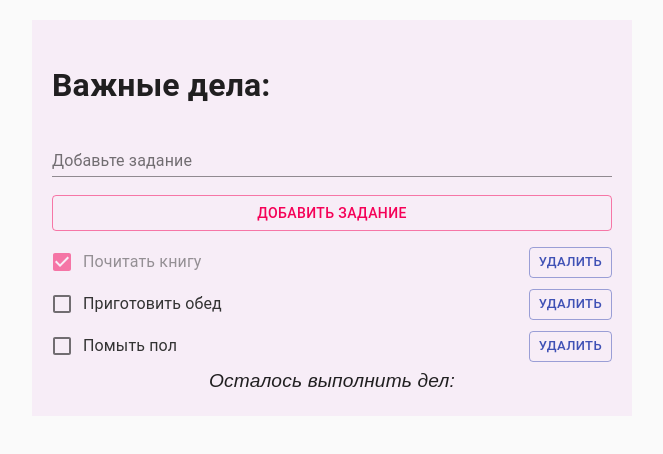
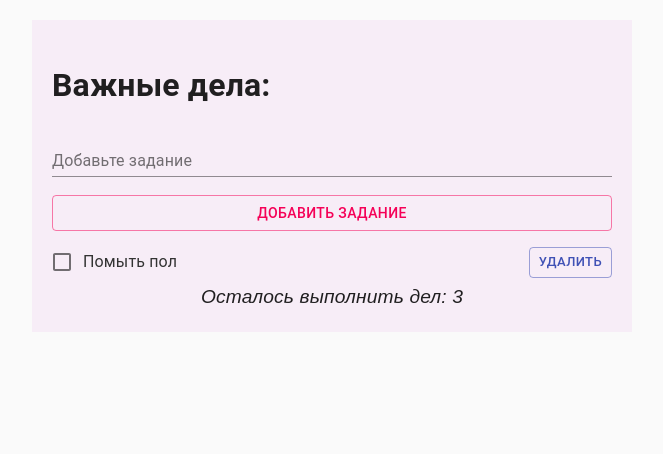
Before and after one commit to WebHeroSchool/study_react_todo, a React (Create React App) app: page / in a window 1280 px wide. Shown: the top 454 px of the page, without its empty margins (308-971 px from the left). Built offline with nearby package versions, Linux system fonts and the light colour scheme.

Commit message:
add componentDidMount, componentDidUpdate and componentWillUnmount

```diff
--- a/src/components/App/App.js
+++ b/src/components/App/App.js
@@ -13,16 +13,16 @@ import { render } from 'react-dom';
 class App extends React.Component {
   state = {
     items: [
-      {
-        value: 'Почитать книгу',
-        isDone: true,
-        id: 1
-      },
-      {
-        value: 'Приготовить обед',
-        isDone: false,
-        id: 2
-      },
+      // {
+      //   value: 'Почитать книгу',
+      //   isDone: true,
+      //   id: 1
+      // },
+      // {
+      //   value: 'Приготовить обед',
+      //   isDone: false,
+      //   id: 2
+      // },
       {
         value: 'Помыть пол',
         isDone: false,
@@ -110,7 +110,7 @@ class App extends React.Component {
           />
         </Grid>
         <Grid item xs>
-          <Footer />
+          <Footer count={this.state.count}/>
         </Grid>
         </Grid>
         </Typography>
--- a/src/components/Item/Item.js
+++ b/src/components/Item/Item.js
@@ -7,9 +7,24 @@ import Button from '@material-ui/core/Button';
 import Grid from '@material-ui/core/Grid';
 import PropTypes from 'prop-types';
 
-const Item = ({ value, isDone, onClickDone, onClickDelete, id }) => (
+
+class Item extends React.Component {
+  componentDidMount () {
+    console.log('componentDidMount');
+  }
+
+  componentDidUpdate () {
+    console.log('componentDidUpdate');
+  }
+
+  componentWillUnmount () {
+    console.log('componentWillUnmount');
+  }
+
+  render() {
+    const { value, isDone, onClickDone, onClickDelete, id } = this.props;
+    return (
       <span>
-
         <Grid
           container direction="row"
           justify="space-between"
@@ -38,16 +53,13 @@ const Item = ({ value, isDone, onClickDone, onClickDelete, id }) => (
             variant="outlined"
             size="small"
             color="primary"
-            onClick={() => onClickDelete(id)}
-          >
+            onClick={() => onClickDelete(id)} >
             Удалить
            </Button>
           </Grid>
         </Grid>
       </span>);
-
-Item.propTypes = {
-  value: PropTypes.string.isRequired
-};
+  }
+}
 
 export default Item;
```
Lines whose indentation alone changed are shown as unchanged.
